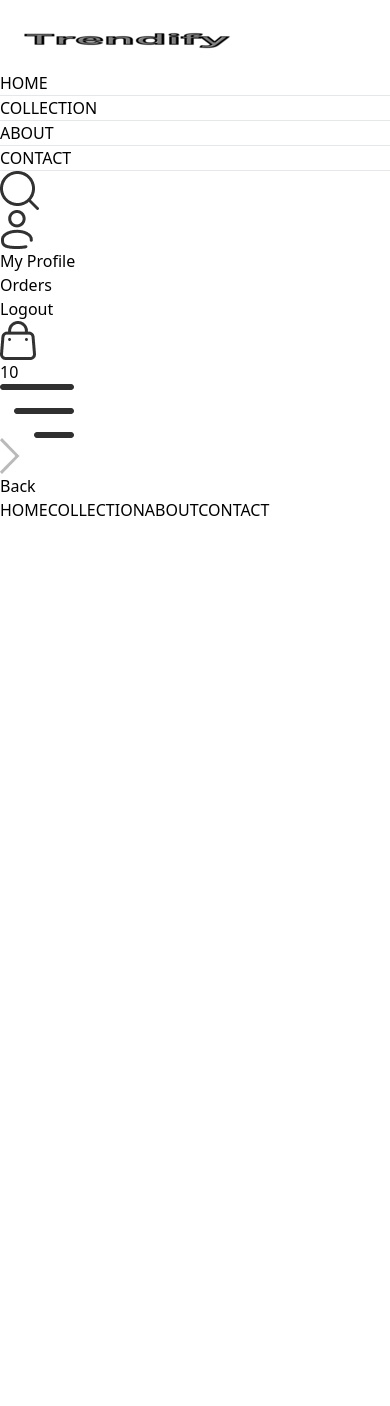
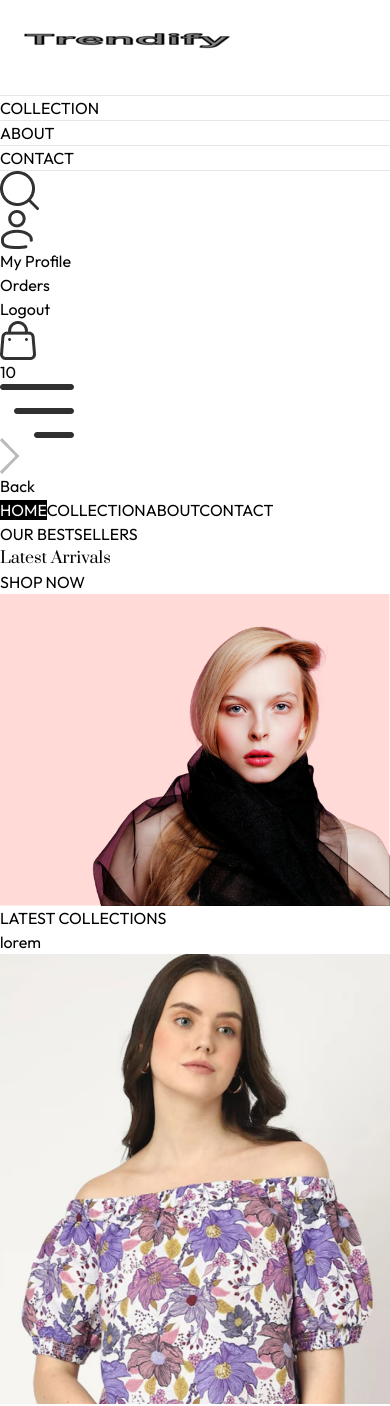
Before and after one commit to alankrit98/E-Commerce_Website, a React (Vite) app in the folder frontend/: page / in a window 390 px wide. Shown: the top 1406 px of the page. Before the commit the page ends 844 px from the top, so only its background shows below. Built offline with nearby package versions, Linux system fonts and the light colour scheme.

Commit message:
Hero Section, Title, Context File, Latest Collection Created

```diff
--- /dev/null
+++ b/frontend/src/components/Hero.jsx
@@ -0,0 +1,32 @@
+import React from 'react'
+import { assets } from '../assets/assets'
+
+const Hero = () => {
+  return (
+    <div className='flex flex-col sm:flex-row border border-gray-400'>
+
+        {/* Hero Left Side */}
+
+        <div className='w-full sm:w-1/2 flex items-center justify-center py-10 sm:py-0'>
+            <div className='text-[#414141]'>
+                <div className='flex items-center gap-2'>
+                    <p className='w-8 md:w-11 h-[2px] bg-[#414141]'></p>
+                    <p className='font-medium text-sm md:text-base'>OUR BESTSELLERS</p>
+                </div>
+                <h1 className='prata-regular text-3xl ms:py-3 lg:text-5xl leading-relaxed'>Latest Arrivals</h1>
+                <div className='flex items-center gap-2'>
+                    <p className='font-semibold text-sm md:text-base'>SHOP NOW</p>
+                    <p className='w-8 md:w-11 h-[1px] bg-[#414141]'></p>
+                </div>
+            </div>
+        </div>
+
+        {/* Hero Right Side */}
+
+        <img className='w-full sm:w-1/2' src={assets.hero_img} alt=""/>
+
+    </div>
+  )
+}
+
+export default Hero
--- /dev/null
+++ b/frontend/src/components/LatestCollection.jsx
@@ -0,0 +1,36 @@
+import React, { useContext, useEffect, useState } from 'react'
+import { ShopContext } from '../context/ShowContext'
+import Title from './Title';
+import ProductItem from './ProductItem'
+
+const LatestCollection = () => {
+
+    const { products } = useContext(ShopContext);
+    const [latestProducts, setLatestProducts] = useState([]);
+
+    useEffect(() => {
+        setLatestProducts(products.slice(0, 10));
+    }, [])
+
+  return (
+    <div className='my-10'>
+        <div className='text-center py-8 text-3xl'>
+            <Title text1={'LATEST'} text2={'COLLECTIONS'}/>
+            <p className='w-3/4 m-auto text-xs sm:text-sm md:text-base text-gray-600'>
+                lorem
+            </p>
+        </div>
+
+    {/* Rendering the Products */}
+    <div className='grid grid-cols-2 sm:grid-cols-3 md:grid-cols-4 lg:grid-cols-5 gap-4 gap-y-6'>
+        {
+            latestProducts.map((item, index) => (
+                <ProductItem key={index} id={item._id} image={item.image} name={item.name} price={item.price} />
+            ))
+        }
+    </div>
+    </div>
+  )
+}
+
+export default LatestCollection
--- a/frontend/src/components/Navbar.jsx
+++ b/frontend/src/components/Navbar.jsx
@@ -9,7 +9,7 @@
   return (
     <div className='flex items-center justify-between py-5 font-medium'>
 
-    <img src={assets.logo} className='w-36' alt=""/>
+    <Link to='/'><img src={assets.logo} className='w-36' alt=""/></Link>
 
     <ul className='hidden sm:flex gap-5 text-sm text-gray-700'>
 
--- /dev/null
+++ b/frontend/src/components/ProductItem.jsx
@@ -0,0 +1,20 @@
+import React, { useContext } from 'react'
+import { ShopContext } from '../context/ShowContext'
+import { Link } from 'react-router-dom'
+
+const ProductItem = ({id, image, name, price}) => {
+
+    const {currency} = useContext(ShopContext);
+
+  return (
+    <Link className='text-gray-700 cursor-pointer' to={`/product/${id}`}>
+        <div className='overflow-hidden'>
+            <img className='hover:scale-110 transition ease-in-out' src={image[0]} alt=""/>
+        </div>
+        <p className='pt-3 pb-1 text-sm'>{name}</p>
+        <p className='text-sm font-medium'>{currency}{price}</p>
+    </Link>
+  )
+}
+
+export default ProductItem
--- /dev/null
+++ b/frontend/src/components/Title.jsx
@@ -0,0 +1,12 @@
+import React from 'react'
+
+const Title = ({text1, text2}) => {
+  return (
+    <div className='inline-flex gap-2 items-center mb-3'>
+        <p className='text-gray-500'>{text1} <span className='text-gray-700 font-medium'>{text2}</span></p>
+        <p className='w-8 sm:w-12 h-[1px] sm:h-[2px] bg-gray-700'></p>
+    </div>
+  )
+}
+
+export default Title
--- /dev/null
+++ b/frontend/src/context/ShowContext.jsx
@@ -0,0 +1,23 @@
+import { createContext } from "react";
+import { products } from "../assets/assets"
+
+export const ShopContext = createContext();
+
+const ShopContextProvider = (props) => {
+
+    const currency = '$';
+    const delivery_fee = 10;
+
+    const value = {
+        products, currency, delivery_fee
+    }
+
+    return (
+        <ShopContext.Provider value={value}>
+            {props.children}
+        </ShopContext.Provider>
+    )
+
+}
+
+export default ShopContextProvider;
--- a/frontend/src/index.css
+++ b/frontend/src/index.css
@@ -1,3 +1,5 @@
+@import url('https://fonts.googleapis.com/css2?family=Outfit:wght@100..900&family=Prata&display=swap');
+
 @tailwind base;
 @tailwind components;
 @tailwind utilities;
@@ -5,3 +7,20 @@
 a.active hr {
     display: block;
 }
+
+* {
+    font-family: Outfit;
+}
+
+.prata-regular {
+    font-family: "Prata", serif;
+    font-weight: 400;
+    font-style: normal;
+}
+
+@media (max-width: 640px) {
+    a.active {
+        background-color: black;
+        color: white;
+    }
+}
--- a/frontend/src/main.jsx
+++ b/frontend/src/main.jsx
@@ -3,9 +3,12 @@
 import './index.css'
 import App from './App.jsx'
 import {BrowserRouter} from 'react-router-dom'
+import ShopContextProvider from './context/ShowContext.jsx'
 
 createRoot(document.getElementById('root')).render(
   <BrowserRouter>
-    <App />
+    <ShopContextProvider>
+      <App />
+    </ShopContextProvider>
   </BrowserRouter>,
 )
--- a/frontend/src/pages/Home.jsx
+++ b/frontend/src/pages/Home.jsx
@@ -1,8 +1,13 @@
 import React from 'react'
+import Hero from '../components/Hero'
+import LatestCollection from '../components/LatestCollection'
 
 const Home = () => {
   return (
-    <div></div>
+    <div>
+      <Hero/>
+      <LatestCollection/>
+    </div>
   )
 }
 
```
